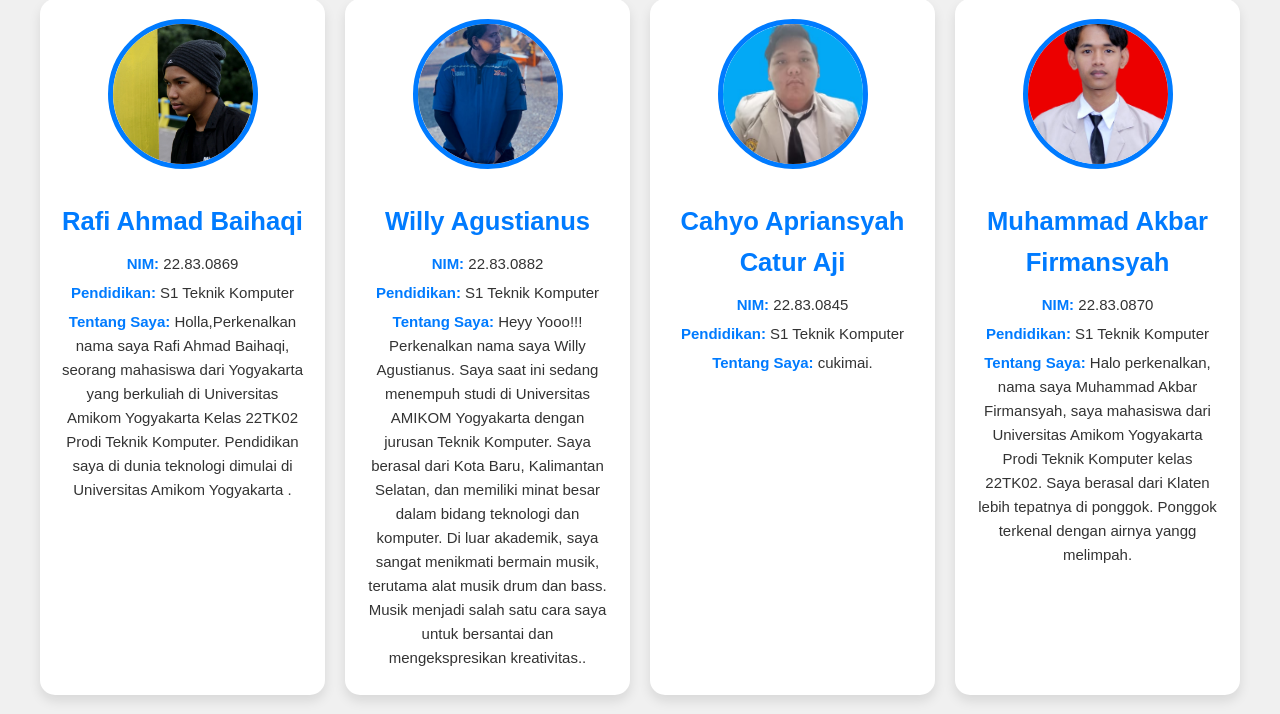
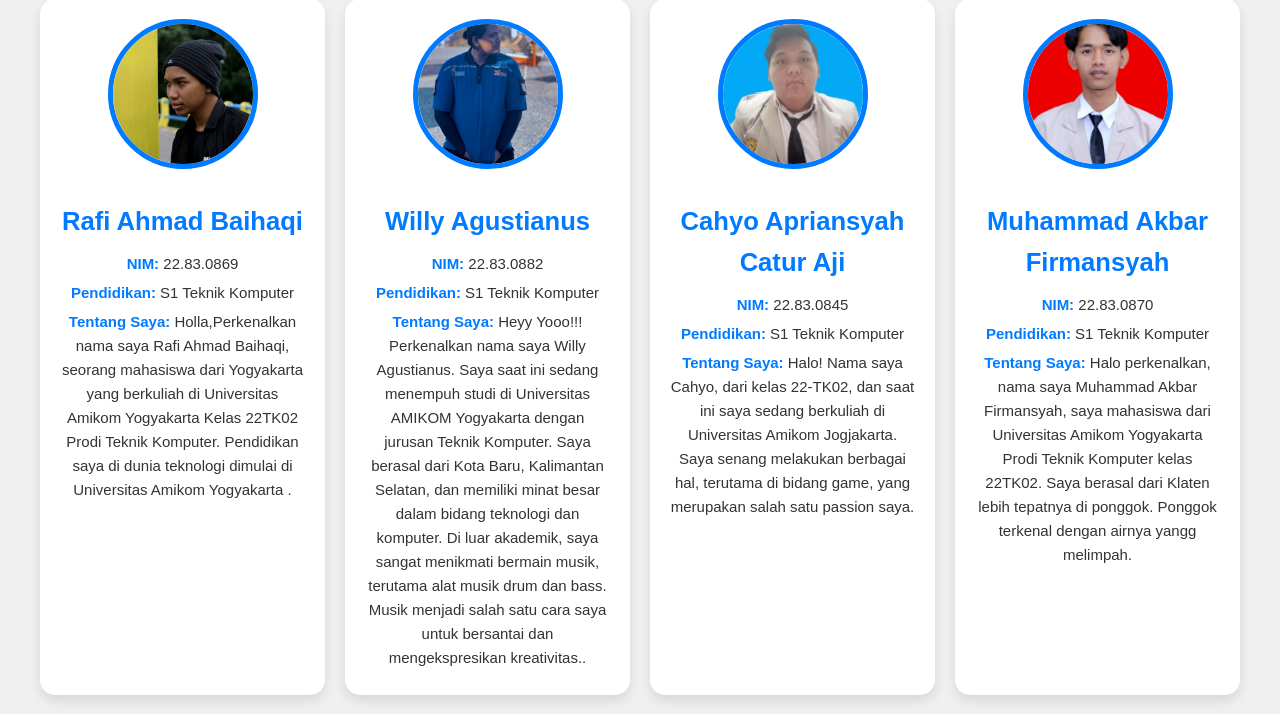
Before and after one commit to mortredgg/Kelompok_8_CC, a Flask app: page / in a window 1280 px wide. Shown: the part 153-867 px from the top of the page. Run offline with Flask 3, Linux system fonts and the light colour scheme.

Commit message:
Add files via upload

```diff
--- a/templates/Biodata.html
+++ b/templates/Biodata.html
@@ -35,7 +35,8 @@
             <h2>Cahyo Apriansyah Catur Aji</h2>
             <p><strong>NIM:</strong> 22.83.0845</p>
             <p><strong>Pendidikan:</strong> S1 Teknik Komputer</p>
-            <p><strong>Tentang Saya:</strong> cukimai.</p>
+            <p><strong>Tentang Saya:</strong> Halo! Nama saya Cahyo, dari kelas 22-TK02, dan saat ini saya sedang berkuliah di Universitas Amikom Jogjakarta.
+                Saya senang melakukan berbagai hal, terutama di bidang game, yang merupakan salah satu passion saya.</p>
         </div>
 
         <div class="member">
```
